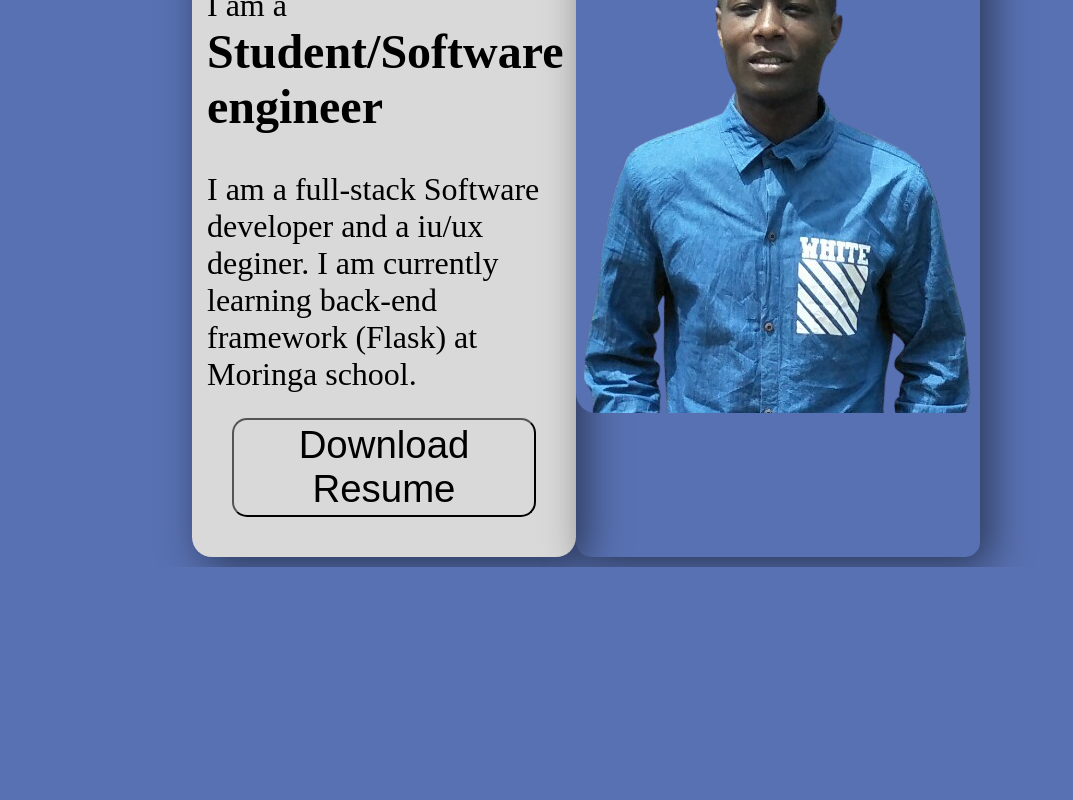
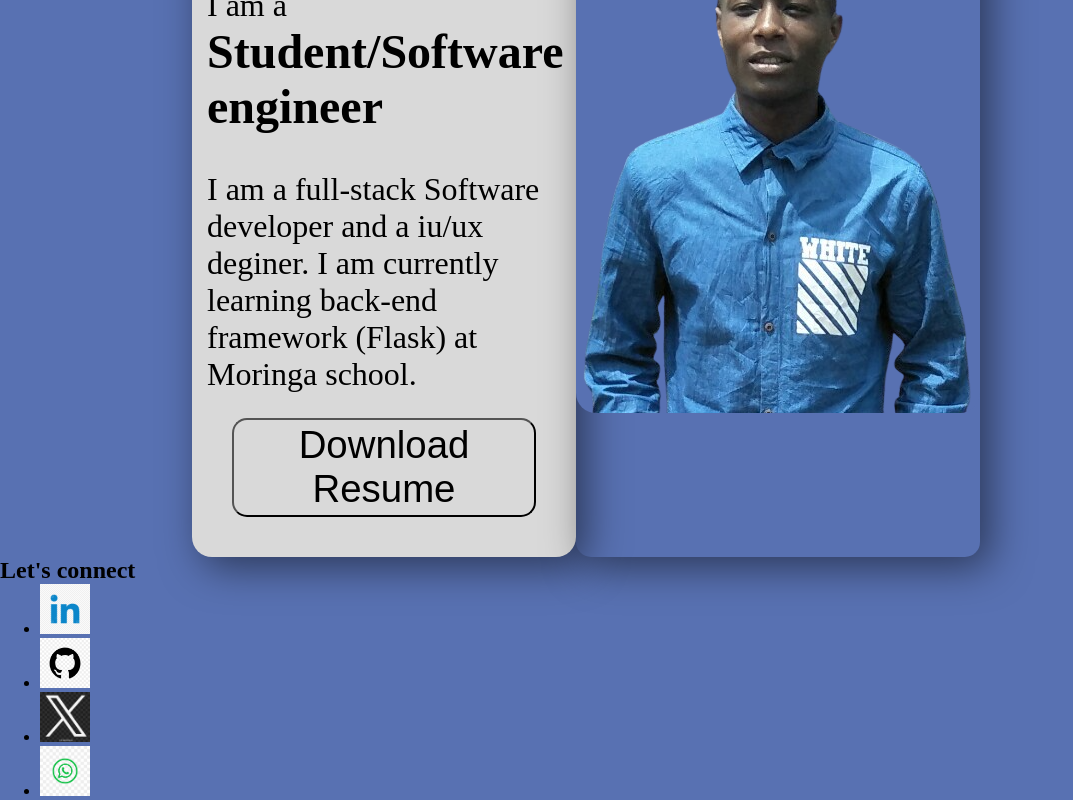
Before and after one commit to gilbert-ku/portfolio-gk, a React (Vite) app: page / in a window 1280 px wide. Shown: the part 233-1033 px from the top of the page, without its empty margins (0-1073 px from the left). Before the commit the page ends 800 px from the top, so only its background shows below. Built offline with nearby package versions, Linux system fonts and the light colour scheme.

Commit message:
create links to icon

```diff
--- a/src/components/Home.jsx
+++ b/src/components/Home.jsx
@@ -23,6 +23,15 @@ function Home(){
 
             </div>
 
+            <div className="social-media">
+                <h2>Let's connect</h2>
+                <ul>
+                    <li><a href="https://www.linkedin.com/in/gilbert-kutoto/"><img src="/images/pngtree-linked-in-icon-png-image_3584840.jpg" alt="linkedin"  width="50px"/></a></li>
+                    <li><a href="https://github.com/gilbert-ku"><img src="/images/githuh.png" alt="Github"  width="50px"/></a></li>
+                    <li><a href="https://twitter.com/gilbert45dope/"><img src="/images/x.jpeg" alt="twitter"  width="50px"/></a></li>
+                    <li><a href="https://wa.me/+254726545820"><img src="/images/whatsApp.jpg" alt="WhatsApp"  width="50px"/></a></li>
+                </ul>
+            </div>
 
 
 
```
